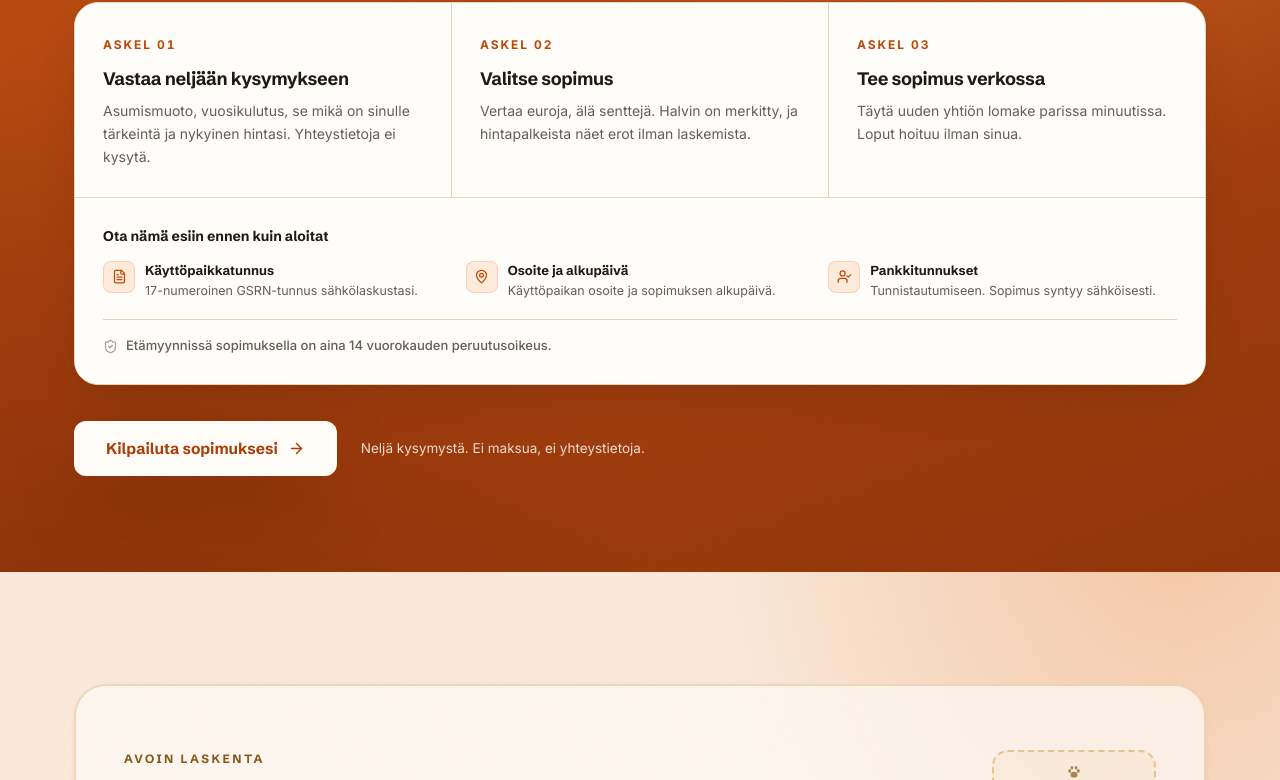
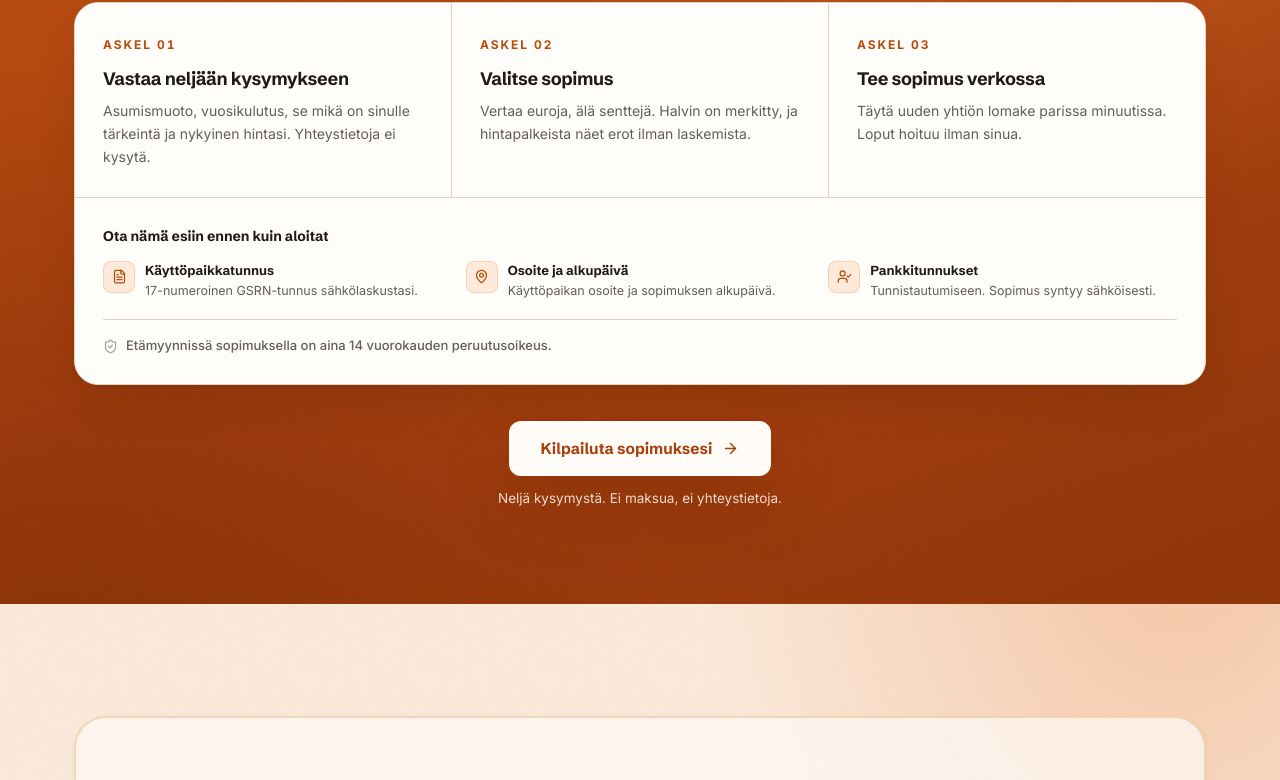
Before and after one commit to Jezzez/Kettukilpailutus.fi, a Next.js app: page /sahkosopimukset in a window 1280 px wide. Shown: the part 2085-2865 px from the top of the page. Built offline with nearby package versions, Linux system fonts and the light colour scheme; no server answers.

Commit message:
Keskita kilpailutusnappi ja korjaa kermanappien oranssi hover

```diff
--- a/app/not-found.tsx
+++ b/app/not-found.tsx
@@ -40,7 +40,7 @@ export default function NotFound() {
           <div className="mt-8 flex flex-wrap gap-3">
             <Link
               href="/sahkosopimukset"
-              className="group inline-flex items-center gap-2.5 rounded-xl bg-cream px-7 py-4 font-display text-[15.5px] font-bold text-[#A83E0A] shadow-lift transition-all hover:bg-white active:scale-[0.98]"
+              className="group inline-flex items-center gap-2.5 rounded-xl bg-cream px-7 py-4 font-display text-[15.5px] font-bold text-[#A83E0A] shadow-lift transition-all hover:bg-[#FFFFFF] active:scale-[0.98]"
             >
               <Zap size={18} aria-hidden /> Kilpailuta sähkö
               <ArrowRight size={17} className="transition-transform group-hover:translate-x-1" aria-hidden />
--- a/app/page.tsx
+++ b/app/page.tsx
@@ -118,7 +118,7 @@ export default function HubPage() {
             <div className="mt-8 flex flex-wrap gap-3">
               <Link
                 href="/sahkosopimukset"
-                className="group inline-flex items-center gap-2.5 rounded-xl bg-cream px-7 py-4 font-display text-[15.5px] font-bold text-[#A83E0A] shadow-lift transition-all hover:bg-white active:scale-[0.98]"
+                className="group inline-flex items-center gap-2.5 rounded-xl bg-cream px-7 py-4 font-display text-[15.5px] font-bold text-[#A83E0A] shadow-lift transition-all hover:bg-[#FFFFFF] active:scale-[0.98]"
               >
                 <Zap size={18} aria-hidden /> Kilpailuta sähkö
                 <ArrowRight size={17} className="transition-transform group-hover:translate-x-1" aria-hidden />
--- a/app/sahkosopimukset/page.tsx
+++ b/app/sahkosopimukset/page.tsx
@@ -203,12 +203,22 @@ export default function ElectricityPage() {
 
             Kerma oranssilla, kiinteä `#A83E0A` tekstille: `accentDark`
             kääntyisi ember-teemassa kermaksi eli näkymättömäksi.
+
+            HOVER ON KIINTEÄ VALKOINEN, EI `hover:bg-white`. Ember-vyöllä
+            `bg-white` osoittaa oranssiin, joten kermanappi olisi
+            välähtänyt oranssiksi juuri painalluksen hetkellä — nappi
+            olisi kadonnut taustaansa sillä sekunnilla, kun sitä
+            painetaan. Sama virhe on muissakin kermanapeissa.
+
+            Nappi on keskitetty: askelkortti yläpuolella on täysleveä,
+            joten vasempaan reunaan jäävä nappi näyttää unohtuneelta.
+            Keskellä se on osion päätepiste.
           */}
           <Reveal delay={0.16}>
-            <div className="mt-9 flex flex-wrap items-center gap-x-6 gap-y-3">
+            <div className="mt-9 flex flex-col items-center gap-3 text-center">
               <Link
                 href="#vertailu"
-                className="group inline-flex items-center gap-2.5 rounded-xl bg-cream px-8 py-4 font-display text-[15.5px] font-bold text-[#A83E0A] shadow-lift transition-all hover:bg-white active:scale-[0.98]"
+                className="group inline-flex items-center gap-2.5 rounded-xl bg-cream px-8 py-4 font-display text-[15.5px] font-bold text-[#A83E0A] shadow-lift transition-all hover:bg-[#FFFFFF] active:scale-[0.98]"
               >
                 Kilpailuta sopimuksesi
                 <ArrowRight size={17} className="transition-transform group-hover:translate-x-1" aria-hidden />
--- a/components/CtaSection.tsx
+++ b/components/CtaSection.tsx
@@ -62,7 +62,7 @@ export default function CtaSection({
                 napin sisään kokonaan. Sama sävy kuin `.ember-surface`-
                 pohjassa, eli ei uutta väriä palettiin.
               */
-              className="group mt-8 inline-flex items-center gap-2.5 rounded-xl bg-cream px-8 py-4 font-display text-[15.5px] font-bold text-[#A83E0A] shadow-lift transition-all hover:bg-white active:scale-[0.98]"
+              className="group mt-8 inline-flex items-center gap-2.5 rounded-xl bg-cream px-8 py-4 font-display text-[15.5px] font-bold text-[#A83E0A] shadow-lift transition-all hover:bg-[#FFFFFF] active:scale-[0.98]"
             >
               {button}
               <ArrowRight size={17} className="transition-transform group-hover:translate-x-1" aria-hidden />
--- a/components/Hero.tsx
+++ b/components/Hero.tsx
@@ -106,7 +106,7 @@ export default function Hero({ cardCount }: { cardCount: number }) {
             */}
             <Link
               href="#vertailu"
-              className="group inline-flex items-center gap-2.5 rounded-xl bg-cream px-8 py-4 font-display text-[15.5px] font-bold text-[#A83E0A] shadow-lift transition-all hover:bg-white active:scale-[0.98]"
+              className="group inline-flex items-center gap-2.5 rounded-xl bg-cream px-8 py-4 font-display text-[15.5px] font-bold text-[#A83E0A] shadow-lift transition-all hover:bg-[#FFFFFF] active:scale-[0.98]"
             >
               Aloita vertailu
               <ArrowRight size={19} className="transition-transform group-hover:translate-x-0.5" aria-hidden />
```
